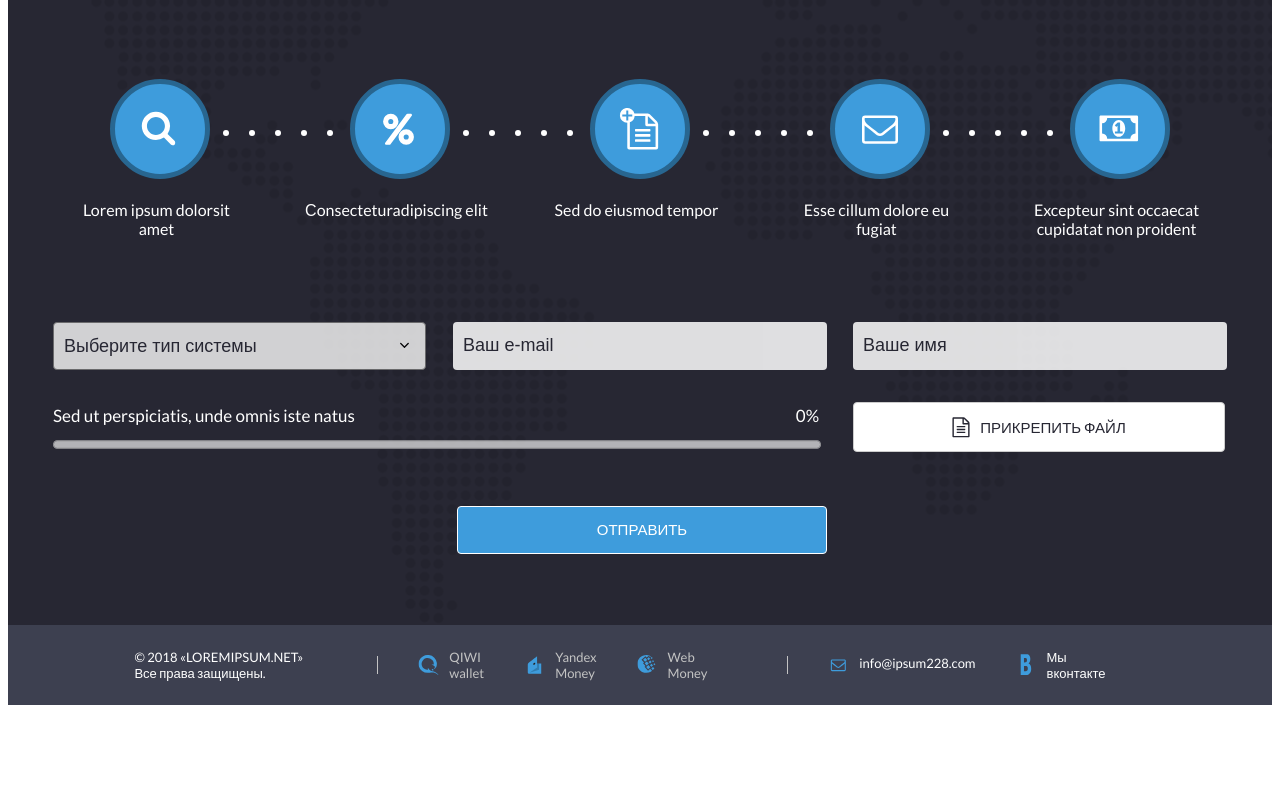
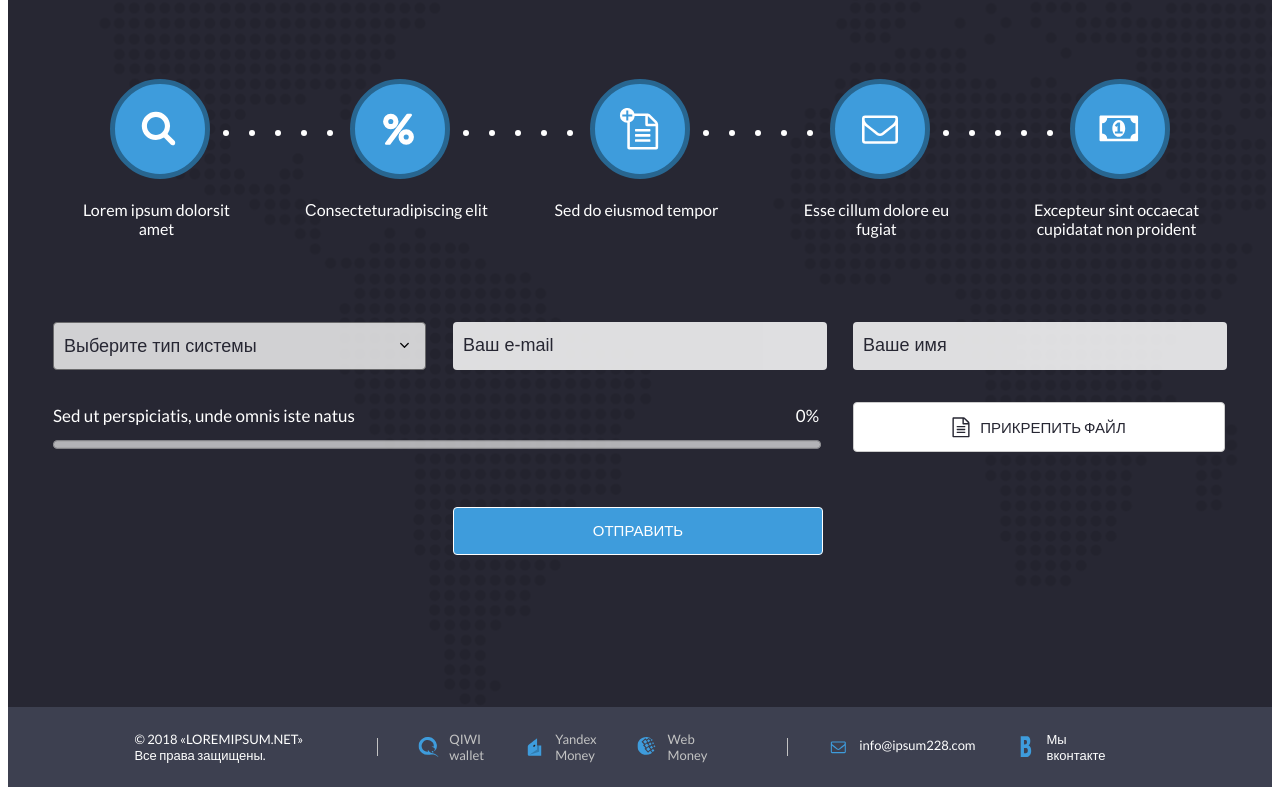
Before and after one commit to skorokhodtatiana/clerkgroup_test_task, a React (Vite) app: page /#/ in a window 1280 px wide. Shown: the part 1075-1870 px from the top of the page. Before the commit the page ends 1788 px from the top, so only its background shows below. Built offline with nearby package versions, Linux system fonts and the light colour scheme; a web font is replaced by a local one.

Commit message:
changed styles

```diff
--- a/src/components/button/Button.jsx
+++ b/src/components/button/Button.jsx
@@ -2,6 +2,7 @@ const Button = ({
 	className,
 	disabled,
 	children,
+	handleClick,
 	type = 'button',
 	...props
 }) => {
@@ -10,6 +11,7 @@ const Button = ({
 		<button className={ className }
 			disabled={ disabled }
 			type={ type }
+			onClick={handleClick}
 			{...props}
 		>
 			{ children }
--- a/src/components/form/Form.scss
+++ b/src/components/form/Form.scss
@@ -4,7 +4,7 @@ $color-placeholder: #272733;
 	position: relative;
 	display: grid;
 	grid-template-columns: repeat(3, 1fr);
-	grid-template-rows: repeat(3, 1fr);
+	grid-template-rows: repeat(2, 1fr) 8.5rem;
 	gap: 26px;
 
 	&__select {
--- a/src/components/processing/Processing.scss
+++ b/src/components/processing/Processing.scss
@@ -47,9 +47,7 @@ $second-title: #BBBBBB;
 	}
 
 	&__button {
-		position: absolute;
-		top: 11.5rem;
-		right: 25rem;
+		margin-top: 24px;
 		width: 370px;
 		height: 48px;
 		font-size: 15px;
```
